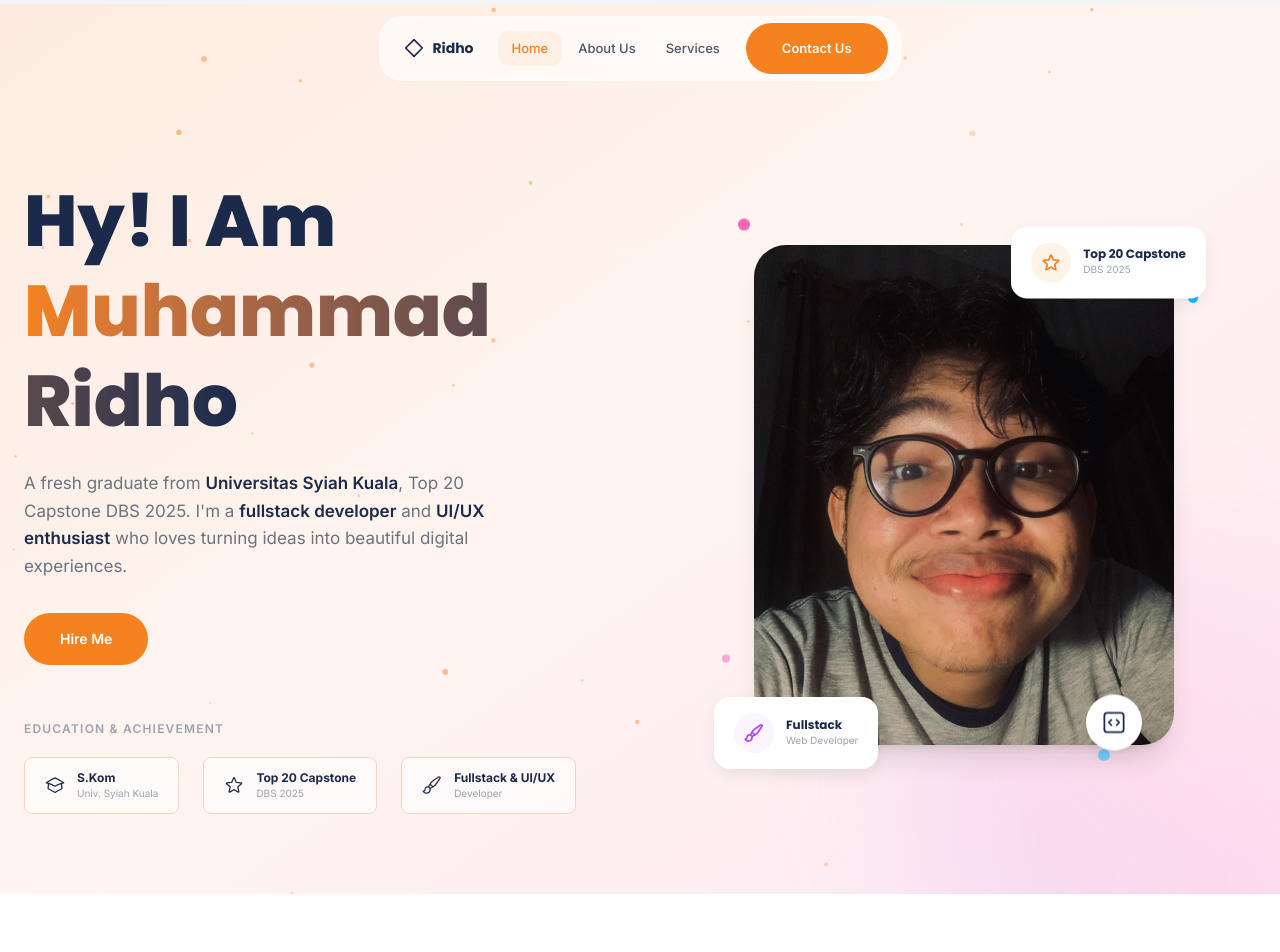
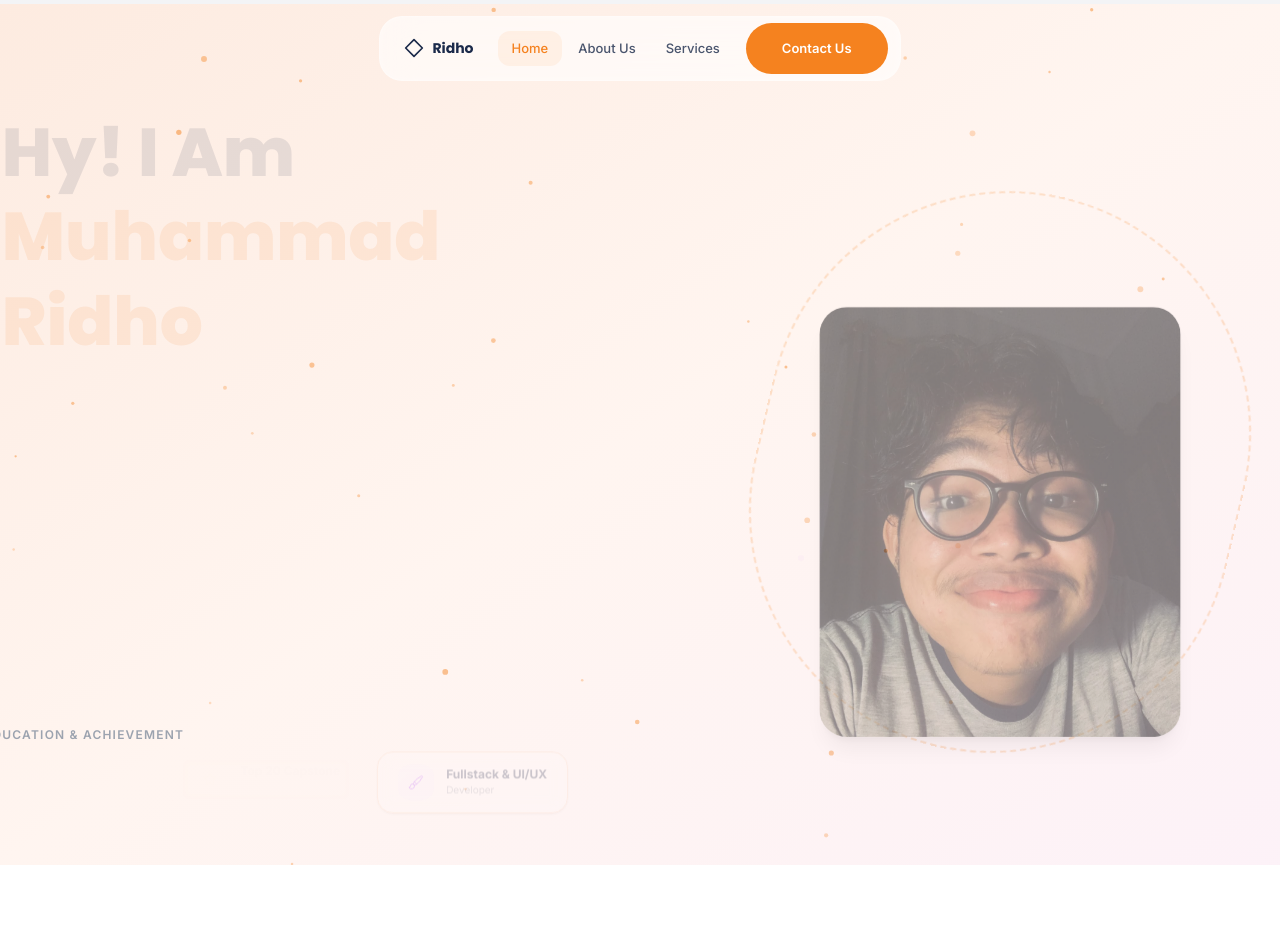
Before and after one commit to mridho24/portofolio, a Next.js app: page / in a window 1280 px wide. Shown: the top 952 px of the page. Built offline with nearby package versions, Linux system fonts and the light colour scheme.

Commit message:
feat: redesign hero section

```diff
--- a/components/sections/Hero.tsx
+++ b/components/sections/Hero.tsx
@@ -9,71 +9,107 @@ export function Hero() {
   return (
     <section
       id="home"
-      className="relative min-h-screen flex items-center overflow-hidden pt-24"
+      /* ★ sticky top-0 + z-[1] enables the "blanket" effect:
+         ServicesSection (z-[10]) slides up from below and
+         covers the hero like a blanket as user scrolls */
+      className="hero-section sticky top-0 z-[1] min-h-screen flex items-center pt-20"
     >
-      <div className="absolute inset-0 bg-gradient-to-br from-peach via-peach-50 to-pink-100 pointer-events-none" />
+      {/* Multi-layer background */}
+      <div className="absolute inset-0 bg-gradient-to-br from-peach via-peach-50 to-pink-50 pointer-events-none" />
 
-      <div className="absolute -bottom-32 -right-32 w-[500px] h-[500px] rounded-full bg-gradient-to-tr from-purple-300/30 via-pink-300/20 to-transparent blur-3xl pointer-events-none" />
+      {/* Animated blob 1 */}
+      <div
+        className="hero-blob absolute -top-20 -right-20 w-[600px] h-[600px] opacity-50 pointer-events-none blob-anim"
+        style={{
+          background: "radial-gradient(circle, rgba(245,130,31,0.18) 0%, rgba(238,125,31,0.08) 50%, transparent 70%)",
+        }}
+      />
+      {/* Animated blob 2 */}
+      <div
+        className="hero-blob absolute -bottom-32 -left-32 w-[500px] h-[500px] opacity-40 pointer-events-none"
+        style={{
+          background: "radial-gradient(circle, rgba(192,132,252,0.2) 0%, rgba(236,72,153,0.1) 50%, transparent 70%)",
+          animation: "blob-move 10s ease-in-out infinite reverse",
+          borderRadius: "60% 40% 30% 70% / 60% 30% 70% 40%",
+        }}
+      />
 
+      {/* Floating particles */}
       <FloatingParticles particleColor="#F5821F" particleCount={40} glowIntensity={8} speed={0.4} mouseMode="attract" />
 
       <div className="relative z-10 mx-auto w-full max-w-[1280px] px-6">
-        <div className="grid grid-cols-1 lg:grid-cols-2 gap-16 items-center min-h-[calc(100vh-6rem)] py-20">
-          <div className="animate-fade-up">
-            <h1 className="text-5xl md:text-6xl lg:text-7xl font-extrabold leading-tight text-navy font-heading">
+        <div className="grid grid-cols-1 lg:grid-cols-2 gap-12 items-center min-h-[calc(100vh-5rem)] py-10">
+
+          {/* Left column */}
+          <div className="hero-content-left animate-fade-up">
+            {/* Status pill */}
+            <div className="hero-status-pill mb-7 inline-flex items-center gap-2.5 rounded-full border border-emerald-200 bg-emerald-50 px-4 py-2 text-xs font-semibold text-emerald-700">
+              <span className="relative flex h-2 w-2">
+                <span className="absolute inline-flex h-full w-full rounded-full bg-emerald-400 animate-ping-soft" />
+                <span className="relative inline-flex h-2 w-2 rounded-full bg-emerald-500" />
+              </span>
+              Available for work
+            </div>
+
+            <h1 className="hero-heading text-5xl md:text-6xl lg:text-7xl font-extrabold leading-tight text-navy font-heading">
               Hy! I Am{" "}
               <TypingEffect
                 text="Muhammad Ridho"
-                className="bg-gradient-to-r from-orange to-navy bg-clip-text text-transparent"
+                className="bg-gradient-to-r from-orange to-orange-300 bg-clip-text text-transparent"
               />
             </h1>
-            <p className="mt-6 max-w-lg text-[17px] text-body leading-relaxed">
+
+            <p className="hero-bio mt-6 max-w-lg text-[17px] text-body leading-relaxed">
               A fresh graduate from{" "}
-              <span className="font-semibold text-navy">
-                Universitas Syiah Kuala
-              </span>
+              <span className="font-semibold text-navy">Universitas Syiah Kuala</span>
               , Top 20 Capstone DBS 2025. I&apos;m a{" "}
-              <span className="font-semibold text-navy">
-                fullstack developer
-              </span>{" "}
+              <span className="font-semibold text-navy">fullstack developer</span>{" "}
               and{" "}
-              <span className="font-semibold text-navy">
-                UI/UX enthusiast
-              </span>{" "}
+              <span className="font-semibold text-navy">UI/UX enthusiast</span>{" "}
               who loves turning ideas into beautiful digital experiences.
             </p>
 
+            <div className="hero-cta">
               <Button href="#contact" className="mt-8">
                 Hire Me
               </Button>
+            </div>
 
-            <div className="mt-14">
+            <div className="hero-education mt-14">
               <p className="mb-5 text-xs font-semibold uppercase tracking-widest text-muted">
                 Education &amp; Achievement
               </p>
-              <div className="flex flex-wrap items-center gap-6">
-                <div className="flex items-center gap-3 rounded-lg border border-peach-300 bg-white/60 px-5 py-3">
-                  <svg className="h-5 w-5 shrink-0 text-navy" fill="none" viewBox="0 0 24 24" stroke="currentColor" strokeWidth={1.5}>
+              <div className="flex flex-wrap items-center gap-4">
+                <div className="hero-badge-item flex items-center gap-3 rounded-2xl border border-peach-300 bg-white/70 backdrop-blur-sm px-5 py-3 shadow-sm hover:-translate-y-0.5 transition-transform duration-300">
+                  <div className="flex h-9 w-9 shrink-0 items-center justify-center rounded-xl bg-navy/5">
+                    <svg className="h-4 w-4 text-navy" fill="none" viewBox="0 0 24 24" stroke="currentColor" strokeWidth={1.5}>
                       <path strokeLinecap="round" strokeLinejoin="round" d="M4.26 10.147a60.438 60.438 0 0 0-.491 6.347A48.62 48.62 0 0 1 12 20.904a48.62 48.62 0 0 1 8.232-4.41 60.46 60.46 0 0 0-.491-6.347m-15.482 0a50.636 50.636 0 0 0-2.658-.813A59.906 59.906 0 0 1 12 3.493a59.903 59.903 0 0 1 10.399 5.84c-.896.248-1.783.52-2.658.814m-15.482 0A50.717 50.717 0 0 1 12 13.489a50.702 50.702 0 0 1 7.74-3.342" />
                     </svg>
+                  </div>
                   <div>
                     <p className="text-xs font-bold text-navy">S.Kom</p>
                     <p className="text-[10px] text-muted">Univ. Syiah Kuala</p>
                   </div>
                 </div>
-                <div className="flex items-center gap-3 rounded-lg border border-peach-300 bg-white/60 px-5 py-3">
-                  <svg className="h-5 w-5 shrink-0 text-navy" fill="none" viewBox="0 0 24 24" stroke="currentColor" strokeWidth={1.5}>
+
+                <div className="hero-badge-item flex items-center gap-3 rounded-2xl border border-peach-300 bg-white/70 backdrop-blur-sm px-5 py-3 shadow-sm hover:-translate-y-0.5 transition-transform duration-300">
+                  <div className="flex h-9 w-9 shrink-0 items-center justify-center rounded-xl bg-orange/8">
+                    <svg className="h-4 w-4 text-orange" fill="none" viewBox="0 0 24 24" stroke="currentColor" strokeWidth={1.5}>
                       <path strokeLinecap="round" strokeLinejoin="round" d="M11.48 3.499a.562.562 0 011.04 0l2.125 5.111a.563.563 0 00.475.345l5.518.442c.499.04.701.663.321.988l-4.204 3.602a.563.563 0 00-.182.557l1.285 5.385a.562.562 0 01-.84.61l-4.725-2.885a.563.563 0 00-.586 0L6.982 20.54a.562.562 0 01-.84-.61l1.285-5.386a.562.562 0 00-.182-.557l-4.204-3.602a.563.563 0 01.321-.988l5.518-.442a.563.563 0 00.475-.345L11.48 3.5z" />
                     </svg>
+                  </div>
                   <div>
                     <p className="text-xs font-bold text-navy">Top 20 Capstone</p>
                     <p className="text-[10px] text-muted">DBS 2025</p>
                   </div>
                 </div>
-                <div className="flex items-center gap-3 rounded-lg border border-peach-300 bg-white/60 px-5 py-3">
-                  <svg className="h-5 w-5 shrink-0 text-navy" fill="none" viewBox="0 0 24 24" stroke="currentColor" strokeWidth={1.5}>
+
+                <div className="hero-badge-item flex items-center gap-3 rounded-2xl border border-peach-300 bg-white/70 backdrop-blur-sm px-5 py-3 shadow-sm hover:-translate-y-0.5 transition-transform duration-300">
+                  <div className="flex h-9 w-9 shrink-0 items-center justify-center rounded-xl bg-purple-50">
+                    <svg className="h-4 w-4 text-purple-500" fill="none" viewBox="0 0 24 24" stroke="currentColor" strokeWidth={1.5}>
                       <path strokeLinecap="round" strokeLinejoin="round" d="M9.53 16.122a3 3 0 00-5.78 1.128 2.25 2.25 0 01-2.4 2.245 4.5 4.5 0 008.4-2.245c0-.399-.078-.78-.22-1.128zm0 0a15.998 15.998 0 003.388-1.62m-5.043-.025a15.994 15.994 0 011.622-3.395m3.42 3.42a15.995 15.995 0 004.764-4.648l3.876-5.814a1.151 1.151 0 00-1.597-1.597L14.146 6.32a15.996 15.996 0 00-4.649 4.763m3.42 3.42a6.776 6.776 0 00-3.42-3.42" />
                     </svg>
+                  </div>
                   <div>
                     <p className="text-xs font-bold text-navy">Fullstack &amp; UI/UX</p>
                     <p className="text-[10px] text-muted">Developer</p>
@@ -83,14 +119,25 @@ export function Hero() {
             </div>
           </div>
 
-          <div className="relative flex items-center justify-center animate-fade-up">
+          {/* Right column */}
+          <div className="hero-content-right relative flex items-center justify-center animate-fade-up">
             <div className="relative">
-              <div className="absolute -top-6 -left-4 h-3 w-3 rounded-full bg-pink-400 animate-float" />
-              <div className="absolute top-12 -right-6 h-2.5 w-2.5 rounded-full bg-sky-400 animate-float-delayed" />
-              <div className="absolute bottom-20 -left-8 h-2 w-2 rounded-full bg-pink-300 animate-float" />
-              <div className="absolute -bottom-4 right-16 h-3 w-3 rounded-full bg-sky-300 animate-float-delayed" />
+              {/* Decorative dots */}
+              <div className="hero-decor-dot absolute -top-6 -left-4 h-3 w-3 rounded-full bg-pink-400 animate-float" />
+              <div className="hero-decor-dot absolute top-12 -right-6 h-2.5 w-2.5 rounded-full bg-sky-400 animate-float-delayed" />
+              <div className="hero-decor-dot absolute bottom-20 -left-8 h-2 w-2 rounded-full bg-pink-300 animate-float" />
+              <div className="hero-decor-dot absolute -bottom-4 right-16 h-3 w-3 rounded-full bg-sky-300 animate-float-delayed" />
+              <div className="hero-decor-dot absolute top-1/3 -right-12 h-1.5 w-1.5 rounded-full bg-orange/70 animate-float-slow" />
+              <div className="hero-decor-dot absolute top-2/3 left-2 h-1.5 w-1.5 rounded-full bg-purple-400/60 animate-float-slow" />
 
-              <div className="relative h-[420px] w-[360px] md:h-[500px] md:w-[420px] rounded-[32px] overflow-hidden shadow-xl">
+              {/* Spinning ring */}
+              <div
+                className="absolute rounded-full border-2 border-dashed border-orange/20 animate-spin-slow pointer-events-none"
+                style={{ width: "calc(100% + 4rem)", height: "calc(100% + 4rem)", left: "-2rem", top: "-2rem" }}
+              />
+
+              {/* Profile photo */}
+              <div className="hero-photo relative h-[420px] w-[360px] md:h-[500px] md:w-[420px] rounded-[32px] overflow-hidden shadow-xl">
                 <Image
                   src="/images/profile.jpeg"
                   alt="Profile photo"
@@ -101,7 +148,8 @@ export function Hero() {
                 />
               </div>
 
-              <div className="absolute -top-2 -right-6 md:-top-4 md:-right-8 rounded-2xl bg-white px-5 py-4 shadow-floating animate-float">
+              {/* Floating badge 1 */}
+              <div className="hero-badge-1 absolute -top-2 -right-6 md:-top-4 md:-right-8 rounded-2xl bg-white px-5 py-4 shadow-floating animate-float">
                 <div className="flex items-center gap-3">
                   <div className="flex h-10 w-10 items-center justify-center rounded-full bg-orange-50">
                     <svg className="h-5 w-5 text-orange" fill="none" viewBox="0 0 24 24" stroke="currentColor" strokeWidth={2}>
@@ -115,7 +163,8 @@ export function Hero() {
                 </div>
               </div>
 
-              <div className="absolute -bottom-4 -left-6 md:-bottom-6 md:-left-10 rounded-2xl bg-white px-5 py-4 shadow-floating animate-float-delayed">
+              {/* Floating badge 2 */}
+              <div className="hero-badge-2 absolute -bottom-4 -left-6 md:-bottom-6 md:-left-10 rounded-2xl bg-white px-5 py-4 shadow-floating animate-float-delayed">
                 <div className="flex items-center gap-3">
                   <div className="flex h-10 w-10 items-center justify-center rounded-full bg-purple-50">
                     <svg className="h-5 w-5 text-purple-500" fill="none" viewBox="0 0 24 24" stroke="currentColor" strokeWidth={2}>
@@ -129,13 +178,15 @@ export function Hero() {
                 </div>
               </div>
 
-              <div className="absolute -bottom-2 right-4 md:right-8 h-14 w-14 rounded-full bg-white shadow-floating flex items-center justify-center animate-float">
+              {/* Code icon */}
+              <div className="hero-code-icon absolute -bottom-2 right-4 md:right-8 h-14 w-14 rounded-full bg-white shadow-floating flex items-center justify-center animate-float">
                 <svg className="h-7 w-7 text-navy" fill="none" viewBox="0 0 24 24" stroke="currentColor" strokeWidth={1.5}>
                   <path strokeLinecap="round" strokeLinejoin="round" d="M14.25 9.75L16.5 12l-2.25 2.25m-4.5 0L7.5 12l2.25-2.25M6 20.25h12A2.25 2.25 0 0020.25 18V6A2.25 2.25 0 0018 3.75H6A2.25 2.25 0 003.75 6v12A2.25 2.25 0 006 20.25z" />
                 </svg>
               </div>
             </div>
           </div>
+
         </div>
       </div>
     </section>
```
Lines whose indentation alone changed are shown as unchanged.
